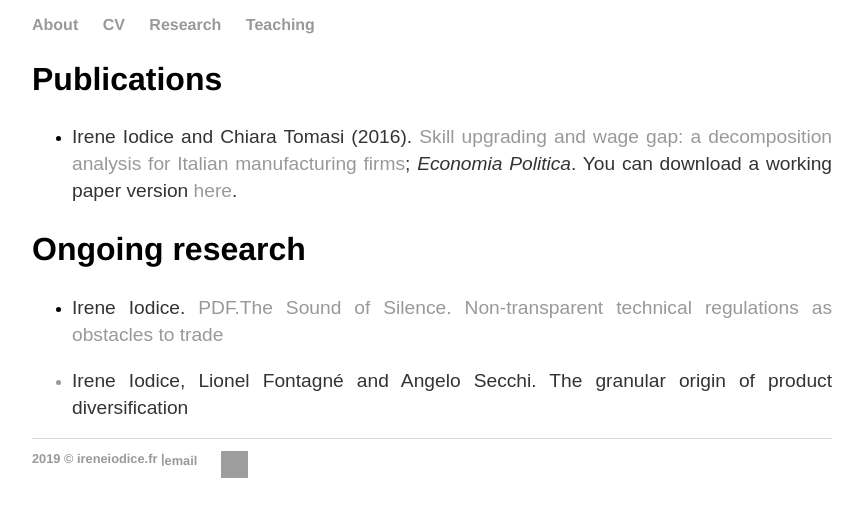
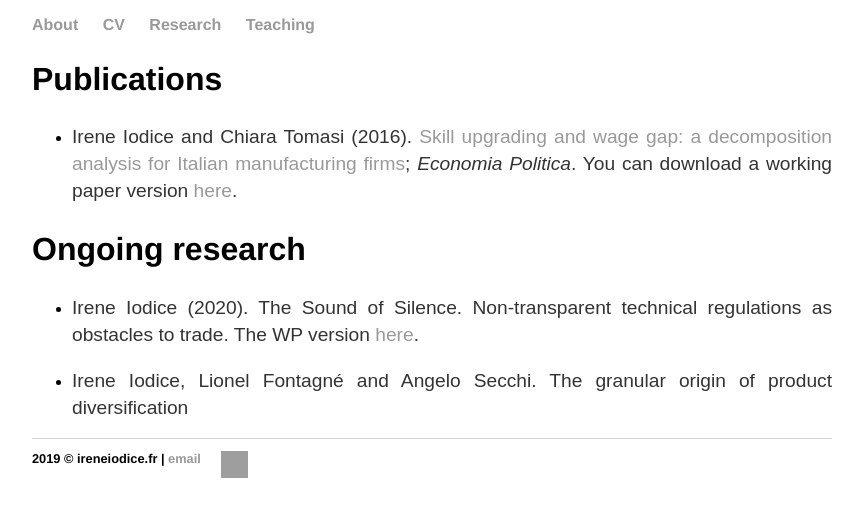
Before and after one commit to ioire/ioire.github.io, a Jekyll site: the page built from research/index.html, in a window 1280 px wide. Shown: the top 517 px of the page, without its empty margins (208-1071 px from the left). Built offline with Jekyll 4.4.1, drawn with Linux system fonts in a browser that asks for light colours; grey boxes are pictures that could not be loaded.

Commit message:
Update index.html

```diff
--- a/research/index.html
+++ b/research/index.html
@@ -9,7 +9,7 @@
   </ul>
  <h2>Ongoing research</h2>
 	<ul>
-  <li> <p> Irene Iodice.  <a href="https://github.com/ioire/ioire.github.io/tree/master/Research/paper_v9.pdf" target="_blank">PDF.The Sound of Silence. Non-transparent technical regulations as obstacles to trade </p> </li>
+  <li> <p> Irene Iodice (2020).   The Sound of Silence. Non-transparent technical regulations as obstacles to trade. The WP version <a href="https://github.com/ioire/ioire.github.io/tree/master/Research/paper_v9.pdf" target="_blank">here</a>.</p> </li>
 	 <li> <p> Irene Iodice, Lionel Fontagné and Angelo Secchi. The granular origin of product diversification </p> </li>
 	</ul>
 </div><!-- /.blurb -->
```
